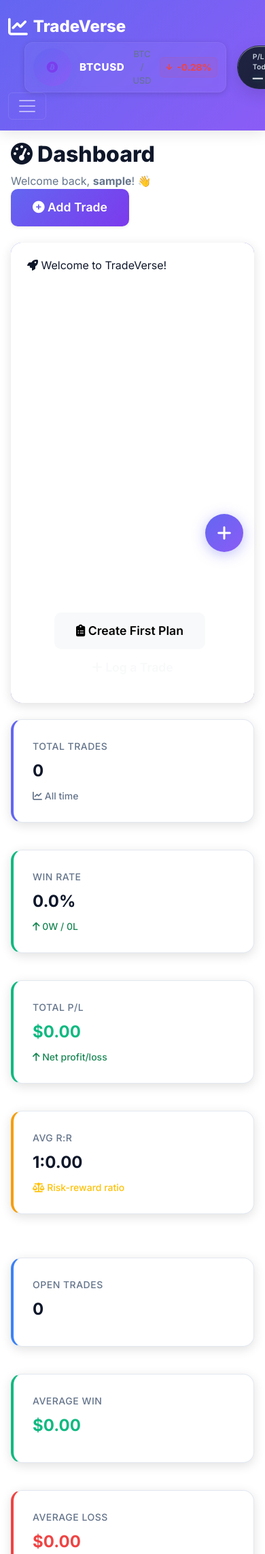
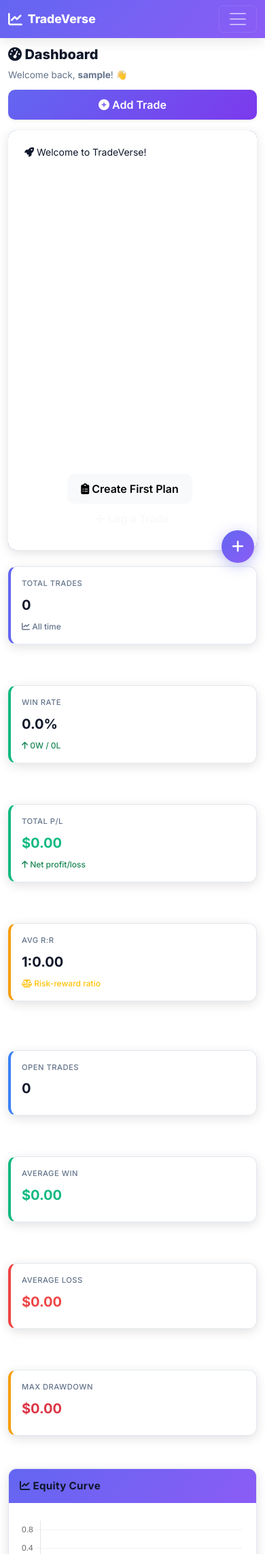
Before and after one commit to Nathan30302/TradeVerse, a Flask app: page /dashboard/ in a window 390 px wide; the page is wider, and only the part inside the window is pictured. Shown: the top 2286 px of that part at 68% size. Run offline with Flask 3, Linux system fonts and the light colour scheme; the visitor is signed in with stand-in values (Sample User, id 1); data comes from the database, SQL or seed files in the repository; data that the repository does not hold is empty; some libraries are stand-ins or nearby versions.

Commit message:
Improve responsive design for mobile and tablet layouts

```diff
--- a/app/templates/base.html
+++ b/app/templates/base.html
@@ -1433,6 +1433,103 @@
             background-color: transparent !important;
             border-left-color: transparent !important;
             color: #94a3b8 !important;
+        }
+
+        /* ============================================
+           RESPONSIVE IMPROVEMENTS - Mobile First
+           ============================================ */
+
+        /* Extra Small Devices (phones, less than 576px) */
+        @media (max-width: 575.98px) {
+            body { font-size: 14px; line-height: 1.5; }
+            h1, .h1 { font-size: 1.5rem; }
+            h2, .h2 { font-size: 1.35rem; }
+            h3, .h3 { font-size: 1.2rem; }
+            h4, .h4 { font-size: 1.1rem; }
+            .page-title { font-size: 1.25rem; }
+            .page-subtitle { font-size: 0.85rem; }
+            .navbar { padding: 0.5rem 0; }
+            .navbar-brand { font-size: 1.1rem; }
+            .navbar-brand i { font-size: 1.3rem; }
+            .navbar .d-flex.align-items-center.ms-4 { display: none !important; }
+            .main-content { padding: 0.75rem; }
+            .card { border-radius: 12px; margin-bottom: 1rem; }
+            .card-header { padding: 1rem; font-size: 0.95rem; border-radius: 11px 11px 0 0; }
+            .card-body { padding: 1rem; }
+            .stat-card { padding: 1rem; border-radius: 12px; margin-bottom: 0.75rem; }
+            .stat-label { font-size: 0.7rem; }
+            .stat-value { font-size: 1.25rem; }
+            .stat-change { font-size: 0.75rem; }
+            .form-label { font-size: 0.85rem; margin-bottom: 0.5rem; }
+            .form-control, .form-select { padding: 0.625rem 0.875rem; font-size: 0.9rem; }
+            .btn { padding: 0.5rem 1rem; font-size: 0.875rem; }
+            .btn-lg { padding: 0.625rem 1.25rem; font-size: 1rem; }
+            .btn-sm { padding: 0.35rem 0.65rem; font-size: 0.75rem; }
+            .table-container { border-radius: 12px; overflow-x: auto; -webkit-overflow-scrolling: touch; }
+            .table { font-size: 0.85rem; }
+            .table th, .table td { padding: 0.5rem 0.625rem; white-space: nowrap; }
+            .badge { padding: 0.25rem 0.5rem; font-size: 0.7rem; }
+            .alert { padding: 0.75rem 1rem; font-size: 0.85rem; }
+            .page-header { margin-bottom: 1rem !important; }
+            .page-header .row { flex-direction: column; align-items: flex-start !important; }
+            .page-header .col-auto { width: 100%; margin-top: 0.75rem; }
+            .page-header .btn-lg { width: 100%; text-align: center; }
+            .row.g-4 { gap: 0.75rem !important; }
+            .row.g-4 > * { margin-bottom: 0.75rem; }
+            .fab-container { bottom: 1rem; right: 1rem; }
+            .fab { width: 48px; height: 48px; font-size: 1.25rem; }
+            .instrument-categories { display: flex; flex-wrap: nowrap; overflow-x: auto; -webkit-overflow-scrolling: touch; gap: 0.5rem; padding-bottom: 0.5rem; scrollbar-width: none; }
+            .instrument-categories::-webkit-scrollbar { display: none; }
+            .category-tab { flex: 0 0 auto; padding: 0.4rem 0.75rem; font-size: 0.75rem; white-space: nowrap; }
+            #header-instrument-code { font-size: 0.7rem; }
+            .card-body canvas { max-height: 250px; }
+            .sidebar { display: none !important; }
+            .dropdown-menu { width: 100%; max-width: 100%; }
+            footer { padding: 1.5rem 0; margin-top: 2rem; }
+            footer p { font-size: 0.8rem; }
+            input, select, textarea { font-size: 16px !important; }
+        }
+
+        /* Small Devices (landscape phones, 576px - 767px) */
+        @media (min-width: 576px) and (max-width: 767.98px) {
+            .main-content { padding: 1rem; }
+            .stat-card { padding: 1.25rem; }
+            .stat-value { font-size: 1.5rem; }
+            .page-title { font-size: 1.5rem; }
+            .card-body { padding: 1.25rem; }
+            .card-body canvas { max-height: 300px; }
+        }
+
+        /* Medium Devices (tablets, 768px - 991px) */
+        @media (min-width: 768px) and (max-width: 991.98px) {
+            .main-content { padding: 1.5rem; }
+            .stat-value { font-size: 1.75rem; }
+            .card-body { padding: 1.5rem; }
+            .sidebar { min-width: 180px; }
+            .sidebar .nav-link { padding: 0.75rem 1rem !important; font-size: 0.9rem; }
+            .card-body canvas { max-height: 350px; }
+        }
+
+        /* Large Devices (desktops, 992px+) */
+        @media (min-width: 992px) {
+            .sidebar { display: block !important; }
+            .main-content { padding: 2rem; }
+        }
+
+        /* Touch-friendly improvements */
+        @media (hover: none) and (pointer: coarse) {
+            .btn, .nav-link, .category-tab, .form-check-input { min-height: 44px; }
+            .form-check-input { width: 22px; height: 22px; }
+            .table-responsive, .instrument-list, .instrument-categories { -webkit-overflow-scrolling: touch; }
+        }
+
+        /* Mobile form adjustments */
+        @media (max-width: 767.98px) {
+            .form-group { margin-bottom: 1rem; }
+            .d-flex.gap-3 { flex-direction: column; gap: 0.5rem !important; }
+            .d-flex.gap-3 .btn { width: 100%; }
+            .stat-card .text-center { text-align: left !important; }
+            .stat-card .d-flex { flex-direction: column; align-items: flex-start !important; }
         }
     </style>
 
--- a/app/templates/dashboard/index.html
+++ b/app/templates/dashboard/index.html
@@ -293,7 +293,8 @@
             </div>
             <div class="card-body p-0">
                 {% if recent_trades %}
-                    <div class="table-responsive">
+                    <div class="table-responsive-mobile">
+                        <div class="scroll-hint"><i class="fas fa-arrows-left-right"></i> Scroll to view</div>
                         <table class="table table-hover mb-0">
                             <thead>
                                 <tr>
```
